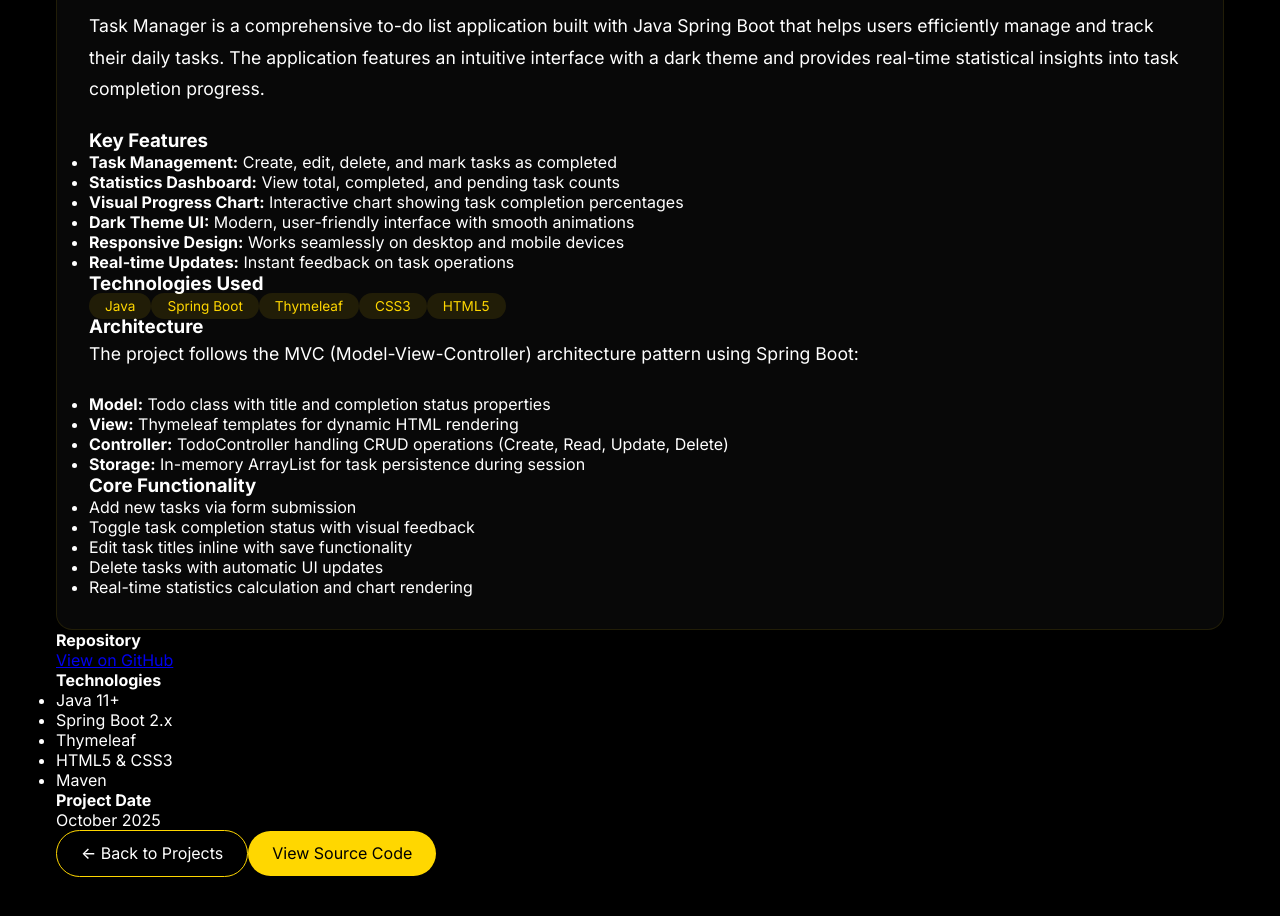
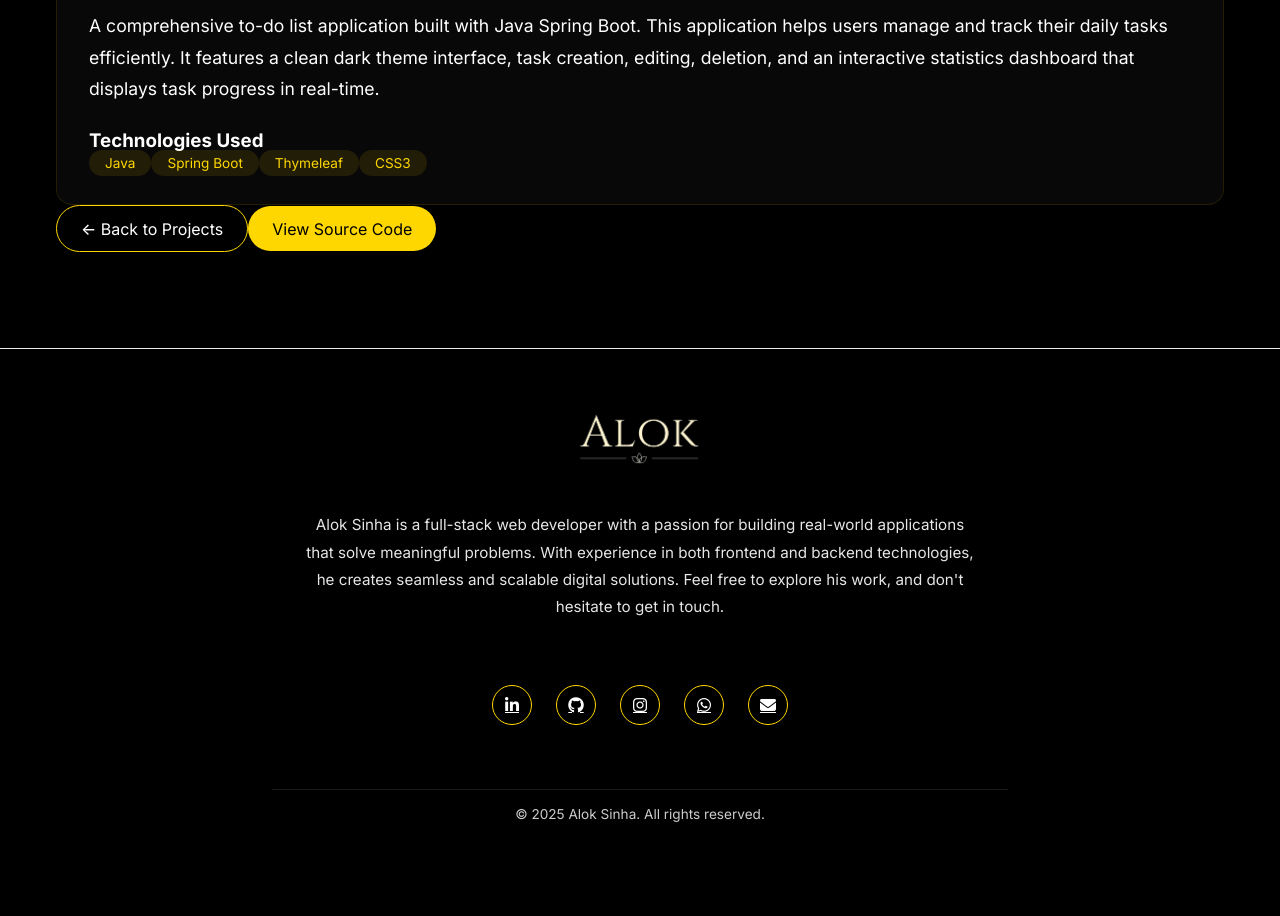
Before and after one commit to aloksinha123/Portfolio.2, a Next.js app: page /projects/task-manager in a window 1280 px wide. Shown: the part 700-1616 px from the top of the page. After the commit the page ends 1538 px from the top, so only its background shows below. Built offline with nearby package versions, Linux system fonts and the light colour scheme.

Commit message:
Simplify Task Manager project description and add View Source Code button

```diff
--- a/pages/projects/task-manager.js
+++ b/pages/projects/task-manager.js
@@ -27,18 +27,8 @@ export default function TaskManagerProject() {
               <div className="project-description">
                 <h2>Project Overview</h2>
                 <p>
-                  Task Manager is a comprehensive to-do list application built with Java Spring Boot that helps users efficiently manage and track their daily tasks. The application features an intuitive interface with a dark theme and provides real-time statistical insights into task completion progress.
+                  A comprehensive to-do list application built with Java Spring Boot. This application helps users manage and track their daily tasks efficiently. It features a clean dark theme interface, task creation, editing, deletion, and an interactive statistics dashboard that displays task progress in real-time.
                 </p>
-
-                <h3>Key Features</h3>
-                <ul>
-                  <li><strong>Task Management:</strong> Create, edit, delete, and mark tasks as completed</li>
-                  <li><strong>Statistics Dashboard:</strong> View total, completed, and pending task counts</li>
-                  <li><strong>Visual Progress Chart:</strong> Interactive chart showing task completion percentages</li>
-                  <li><strong>Dark Theme UI:</strong> Modern, user-friendly interface with smooth animations</li>
-                  <li><strong>Responsive Design:</strong> Works seamlessly on desktop and mobile devices</li>
-                  <li><strong>Real-time Updates:</strong> Instant feedback on task operations</li>
-                </ul>
 
                 <h3>Technologies Used</h3>
                 <div className="tech-stack">
@@ -46,63 +36,9 @@ export default function TaskManagerProject() {
                   <span className="tech-tag">Spring Boot</span>
                   <span className="tech-tag">Thymeleaf</span>
                   <span className="tech-tag">CSS3</span>
-                  <span className="tech-tag">HTML5</span>
-                </div>
-
-                <h3>Architecture</h3>
-                <p>
-                  The project follows the MVC (Model-View-Controller) architecture pattern using Spring Boot:
-                </p>
-                <ul>
-                  <li><strong>Model:</strong> Todo class with title and completion status properties</li>
-                  <li><strong>View:</strong> Thymeleaf templates for dynamic HTML rendering</li>
-                  <li><strong>Controller:</strong> TodoController handling CRUD operations (Create, Read, Update, Delete)</li>
-                  <li><strong>Storage:</strong> In-memory ArrayList for task persistence during session</li>
-                </ul>
-
-                <h3>Core Functionality</h3>
-                <ul>
-                  <li>Add new tasks via form submission</li>
-                  <li>Toggle task completion status with visual feedback</li>
-                  <li>Edit task titles inline with save functionality</li>
-                  <li>Delete tasks with automatic UI updates</li>
-                  <li>Real-time statistics calculation and chart rendering</li>
-                </ul>
-              </div>
-
-              <div className="project-info">
-                <div className="info-card">
-                  <h4>Repository</h4>
-                  <p>
-                    <a
-                      href="https://github.com/aloksinha123/task-manager"
-                      target="_blank"
-                      rel="noopener noreferrer"
-                      className="project-link"
-                    >
-                      View on GitHub
-                    </a>
-                  </p>
-                </div>
-
-                <div className="info-card">
-                  <h4>Technologies</h4>
-                  <ul className="tech-list">
-                    <li>Java 11+</li>
-                    <li>Spring Boot 2.x</li>
-                    <li>Thymeleaf</li>
-                    <li>HTML5 & CSS3</li>
-                    <li>Maven</li>
-                  </ul>
-                </div>
-
-                <div className="info-card">
-                  <h4>Project Date</h4>
-                  <p>October 2025</p>
                 </div>
               </div>
             </div>
-
             <div className="project-cta">
               <Link href="/projects" className="btn btn-secondary">
                 ← Back to Projects
```
